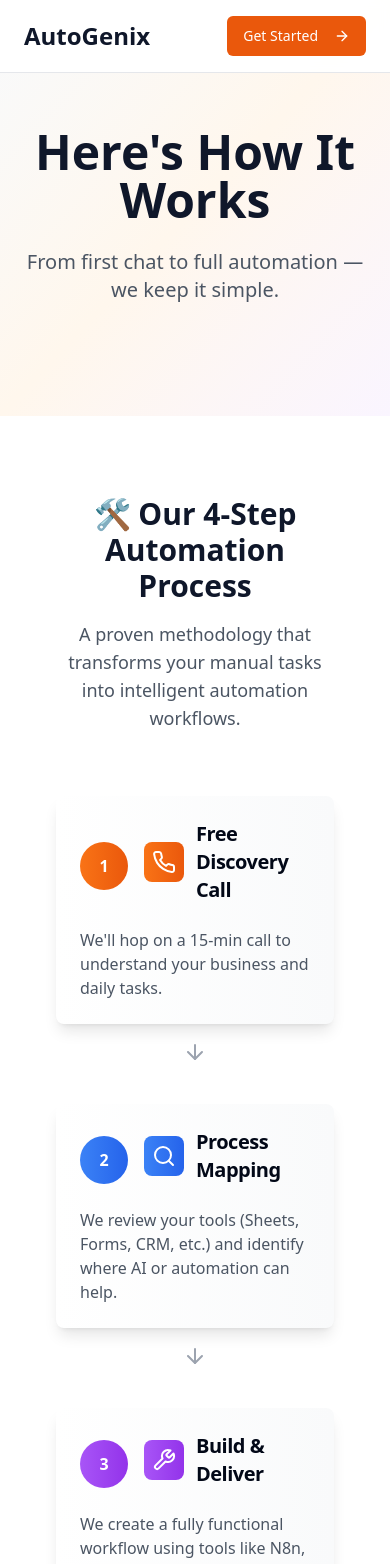
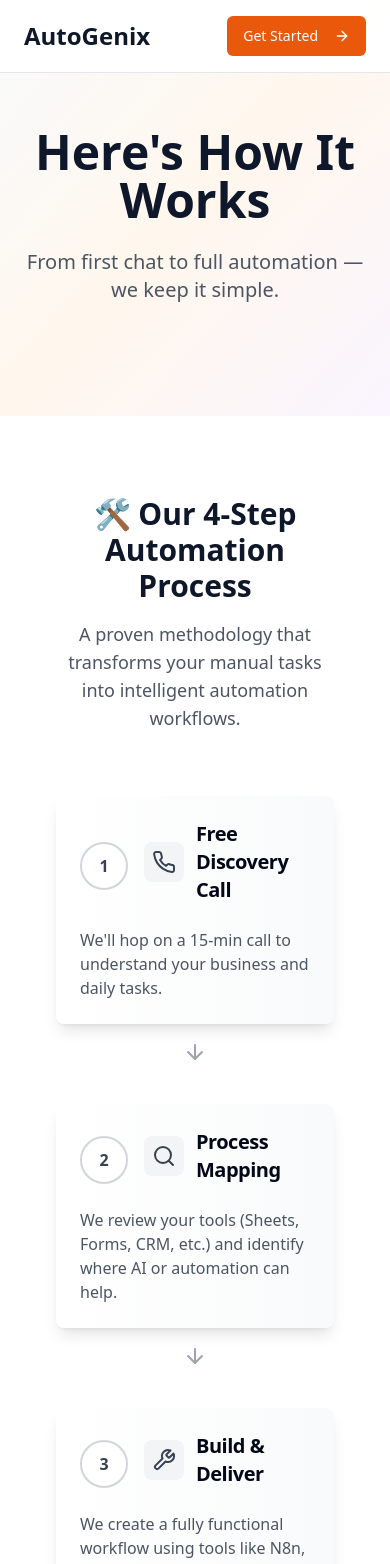
Before and after one commit to hbharmal43/ai-automation-simplified-now, a React (Vite) app: page /how-it-works in a window 390 px wide. Shown: the top 1564 px of the page. Built offline with nearby package versions, Linux system fonts and the light colour scheme.

Commit message:
Refactor: Simplify process steps
Remove colors and simplify the numbered steps on the How It Works page.

```diff
--- a/src/pages/HowItWorks.tsx
+++ b/src/pages/HowItWorks.tsx
@@ -10,31 +10,27 @@ const HowItWorks = () => {
   const steps = [
     {
       number: "1",
-      icon: <Phone className="h-8 w-8 text-white" />,
+      icon: <Phone className="h-8 w-8 text-gray-700" />,
       title: "Free Discovery Call",
-      description: "We'll hop on a 15-min call to understand your business and daily tasks.",
-      color: "bg-gradient-to-r from-orange-500 to-orange-600"
+      description: "We'll hop on a 15-min call to understand your business and daily tasks."
     },
     {
       number: "2",
-      icon: <Search className="h-8 w-8 text-white" />,
+      icon: <Search className="h-8 w-8 text-gray-700" />,
       title: "Process Mapping",
-      description: "We review your tools (Sheets, Forms, CRM, etc.) and identify where AI or automation can help.",
-      color: "bg-gradient-to-r from-blue-500 to-blue-600"
+      description: "We review your tools (Sheets, Forms, CRM, etc.) and identify where AI or automation can help."
     },
     {
       number: "3",
-      icon: <Wrench className="h-8 w-8 text-white" />,
+      icon: <Wrench className="h-8 w-8 text-gray-700" />,
       title: "Build & Deliver",
-      description: "We create a fully functional workflow using tools like N8n, GPT, Sheets, and more.",
-      color: "bg-gradient-to-r from-purple-500 to-purple-600"
+      description: "We create a fully functional workflow using tools like N8n, GPT, Sheets, and more."
     },
     {
       number: "4",
-      icon: <Rocket className="h-8 w-8 text-white" />,
+      icon: <Rocket className="h-8 w-8 text-gray-700" />,
       title: "Launch & Support",
-      description: "You approve the flow → we activate it. We also offer optional monthly support.",
-      color: "bg-gradient-to-r from-green-500 to-green-600"
+      description: "You approve the flow → we activate it. We also offer optional monthly support."
     }
   ];
 
@@ -69,16 +65,15 @@ const HowItWorks = () => {
           {/* Desktop Timeline */}
           <div className="hidden lg:block mb-20">
             <div className="relative">
-              {/* Progressive Timeline Line */}
-              <div className="absolute top-24 left-0 right-0 h-1 bg-gray-200"></div>
-              <div className="absolute top-24 left-0 h-1 bg-gradient-to-r from-orange-500 via-blue-500 via-purple-500 to-green-500 w-full"></div>
+              {/* Simple Timeline Line */}
+              <div className="absolute top-8 left-0 right-0 h-0.5 bg-gray-300"></div>
 
               <div className="grid grid-cols-4 gap-8">
                 {steps.map((step, index) => (
                   <div key={index} className="relative">
-                    {/* Step Circle with Gradient */}
+                    {/* Simple Step Circle */}
                     <div className="flex justify-center mb-6">
-                      <div className={`w-16 h-16 rounded-full flex items-center justify-center text-white font-bold text-xl shadow-lg ${step.color}`}>
+                      <div className="w-16 h-16 rounded-full bg-white border-2 border-gray-300 flex items-center justify-center text-gray-700 font-bold text-xl shadow-sm">
                         {step.number}
                       </div>
                     </div>
@@ -86,7 +81,7 @@ const HowItWorks = () => {
                     <Card className="text-center hover-scale animate-fade-in shadow-lg border-0 bg-gradient-to-b from-white to-gray-50" style={{ animationDelay: `${index * 0.2}s` }}>
                       <CardHeader className="pb-3">
                         <div className="flex justify-center mb-3">
-                          <div className={`p-3 rounded-xl ${step.color}`}>
+                          <div className="p-3 rounded-xl bg-gray-100">
                             {step.icon}
                           </div>
                         </div>
@@ -99,7 +94,7 @@ const HowItWorks = () => {
 
                     {/* Arrow between steps */}
                     {index < steps.length - 1 && (
-                      <div className="hidden lg:block absolute -right-4 top-32 text-gray-400">
+                      <div className="hidden lg:block absolute -right-4 top-8 text-gray-400">
                         <ArrowRight className="h-6 w-6" />
                       </div>
                     )}
@@ -115,13 +110,13 @@ const HowItWorks = () => {
               <div key={index} className="relative">
                 <Card className="hover-scale animate-fade-in shadow-lg border-0 bg-gradient-to-r from-white to-gray-50" style={{ animationDelay: `${index * 0.1}s` }}>
                   <CardHeader className="flex flex-row items-center space-y-0 pb-4">
-                    <div className={`w-12 h-12 rounded-full text-white flex items-center justify-center font-bold mr-4 ${step.color}`}>
+                    <div className="w-12 h-12 rounded-full bg-white border-2 border-gray-300 text-gray-700 flex items-center justify-center font-bold mr-4">
                       {step.number}
                     </div>
                     <div className="flex-1">
                       <div className="flex items-center mb-2">
-                        <div className={`p-2 rounded-lg ${step.color} mr-3`}>
-                          {React.cloneElement(step.icon, { className: "h-6 w-6 text-white" })}
+                        <div className="p-2 rounded-lg bg-gray-100 mr-3">
+                          {React.cloneElement(step.icon, { className: "h-6 w-6 text-gray-700" })}
                         </div>
                         <CardTitle className="text-xl">{step.title}</CardTitle>
                       </div>
```
